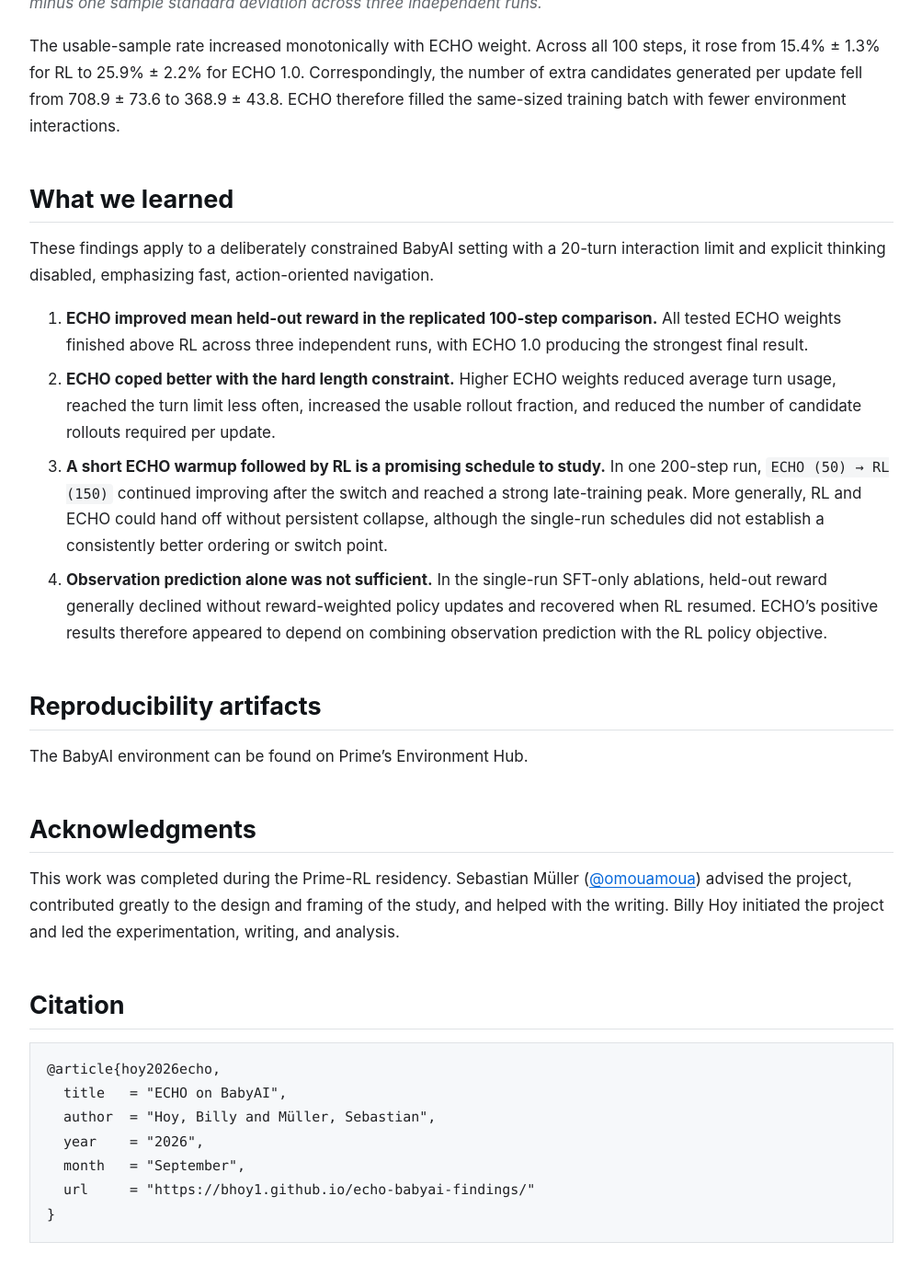
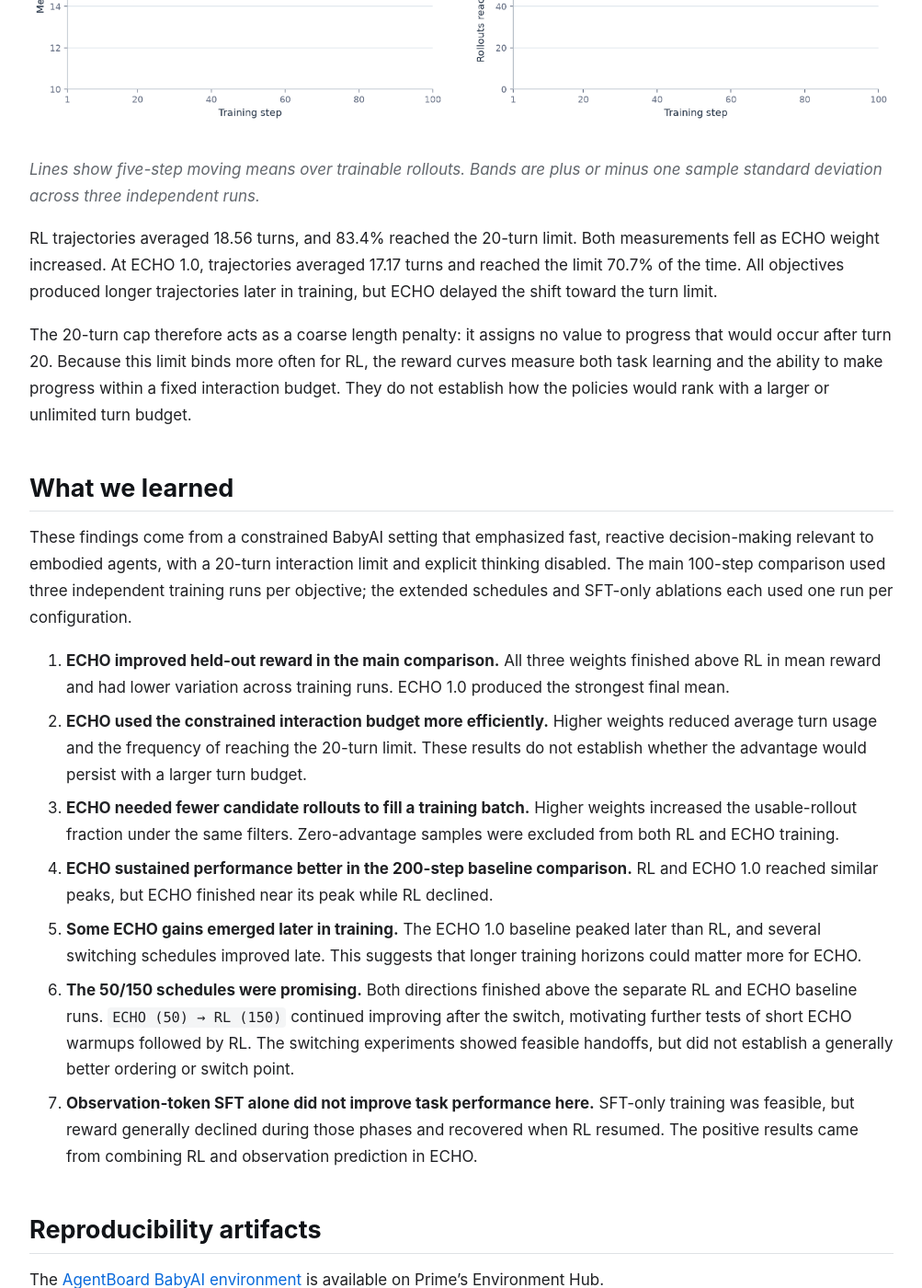
Before and after one commit to Bhoy1/echo-babyai-findings, a Jekyll site: the page built from index.md, in a window 1280 px wide and 1400 px high, scrolled down 15283 px. Shown: the whole window at 92% size, without its empty margins (138-1141 px from the left). Built offline with Jekyll 4.4.1, drawn with Linux system fonts in a browser that asks for light colours; some of the changed text lies outside the part shown.

Commit message:
Refine findings and link published BabyAI environment

```diff
--- a/index.md
+++ b/index.md
@@ -82,7 +82,7 @@ Despite this limitation, the constrained setting remains practically meaningful.
 
 We first compared RL with ECHO weights 0.05, 0.5, and 1.0 to test whether observation prediction changed reward, training consistency, turn usage, and rollout efficiency, and whether those effects depended on its weight. We ran each of the four objectives three times independently. At every evaluation checkpoint, each run was evaluated on all 28 held-out tasks with three rollout replicates per task. The bold curves below average the three independent training runs, and the bands show plus or minus one sample standard deviation across those runs.
 
-![Three independent non-switched training runs](figures/three_independent_runs_training_eval.png)
+![Three independent RL and ECHO training runs](figures/three_independent_runs_training_eval.png)
 
 *Training reward uses a five-step moving mean. Bold lines are means across three independent training runs; faint lines show the individual runs; bands are plus or minus one sample standard deviation across runs.*
 
@@ -148,11 +148,11 @@ The 100-step experiments showed that the objectives could hand off without a uni
 
 ### 200-step baselines
 
-We first extended RL and ECHO 1.0 without changing objectives, giving each 200 updates. This tests whether the difference observed at 100 steps persists, disappears, or emerges differently with additional optimization.
+We first trained RL and ECHO 1.0 independently for 200 updates without changing objectives. These uninterrupted runs provide the reference comparison for the switching schedules below and test whether the difference observed at 100 steps persists, disappears, or emerges differently with additional optimization.
 
-![Non-switched RL and ECHO over 200 steps](figures/standard_echo_200_always_on.png)
+![RL and ECHO 1.0 over 200 steps](figures/standard_echo_200_always_on.png)
 
-The non-switched runs reached similar peak held-out rewards, but on different timelines. RL reached `0.801` at step 25, then lost much of that gain and finished at `0.713`. ECHO 1.0 peaked later, reaching `0.807` at step 85, and held that performance through the end of training with a final reward of `0.805`.
+The 200-step RL and ECHO 1.0 reference runs reached similar peak held-out rewards, but on different timelines. RL reached `0.801` at step 25, then lost much of that gain and finished at `0.713`. ECHO 1.0 peaked later, reaching `0.807` at step 85, and held that performance through the end of training with a final reward of `0.805`. These runs serve as reference curves for the switching experiments below.
 
 The 100-step experiments showed that higher ECHO weights could induce transcript-like continuations in the model’s output. In the separate 200-step ECHO 1.0 run, this behavior appeared temporary: the fraction of held-out trajectories that exhausted the output-token limit peaked at 50% at step 45, largely disappeared by step 85, and remained at zero after step 150. During steps 176–200, ECHO averaged 9.6 turns and 16,155 processed tokens per trajectory, compared with 11.7 turns and 19,948 tokens for RL. This single-run evidence suggests that the policy recovered from the output drift rather than remaining trapped in it.
 
@@ -166,7 +166,7 @@ We then repeated the midpoint switch over a longer horizon. `RL (100) → ECHO (
 
 ![RL and ECHO switching at step 100](figures/standard_echo_200_switch100.png)
 
-*Faint curves show separate, independent non-switched RL and ECHO 1.0 runs for comparison; they are not matched continuations of the switching schedules.*
+*Faint curves show the separate, independent 200-step RL and ECHO 1.0 reference runs above; they are not matched continuations of the switching schedules.*
 
 Both schedules remained viable after changing objectives, but their post-switch trajectories differed. `RL (100) → ECHO (100)` fell from `0.800` at the switch to `0.712` at step 105, then recovered during the ECHO phase and reached a post-switch high of `0.826` at step 180, nearly matching its overall peak of `0.827` at step 30. It finished at `0.790`. `ECHO (100) → RL (100)` reached its overall peak of `0.847` at step 125, shortly after switching to RL, but that gain was not sustained; it finished at `0.779`. Both objectives could therefore take over after 100 updates without permanent collapse, but these single runs do not establish a preferred ordering.
 
@@ -176,32 +176,46 @@ Finally, we tested asymmetric schedules. `RL (50) → ECHO (150)` asks whether a
 
 ![RL and ECHO switching at step 50 over 200 steps](figures/standard_echo_200_switch50.png)
 
-*Faint curves show separate, independent non-switched RL and ECHO 1.0 runs for comparison; they are not matched continuations of the switching schedules.*
+*Faint curves show the separate, independent 200-step RL and ECHO 1.0 reference runs above; they are not matched continuations of the switching schedules.*
 
 The asymmetric schedules showed different transition behavior. `RL (50) → ECHO (150)` reached `0.839` at the switch, dropped to `0.735` by step 65, and then recovered during the longer ECHO phase to finish at `0.818`, although it never exceeded its step-50 peak. `ECHO (50) → RL (150)` entered the RL phase at `0.761`, improved to `0.838` by step 65, reached `0.857` at step 195, and finished at `0.823`. The latter result suggests that a short ECHO warmup followed by standard RL could be a useful schedule: ECHO can first provide dense observation-prediction updates, after which RL can refine the policy directly against reward. ECHO also preserved much of the behavior learned during an RL warmup after an initial dip. Because each schedule was run once, these results motivate replicated warmup experiments rather than establishing a generally superior ordering.
 
 
 ## SFT-only ablation
 
-Standard ECHO retains the RL policy objective while adding observation-token prediction. To isolate observation prediction, we tested SFT-only phases in which the RL objective was disabled and training used only supervised next-token prediction over observation tokens. This ablation asks whether observation prediction can maintain or improve task behavior on its own, or whether ECHO's effect depends on combining it with reward-weighted policy updates. These are single training runs, and each evaluation checkpoint reports the mean and standard deviation across three rollout replicates over 28 held-out tasks. For context, the figures include faint non-switched RL and ECHO 1.0 references from separate runs.
+Standard ECHO retains the RL policy objective while adding observation-token prediction. To isolate observation prediction, we tested SFT-only phases in which the RL objective was disabled and training used only supervised next-token prediction over observation tokens. This ablation asks whether observation prediction can maintain or improve task behavior on its own, or whether ECHO's effect depends on combining it with reward-weighted policy updates. These are single training runs, and each evaluation checkpoint reports the mean and standard deviation across three rollout replicates over 28 held-out tasks. The figures include faint RL and ECHO 1.0 reference trajectories from separate runs.
 
 ![Training and held-out evaluation for RL and SFT-only switches](figures/sft_switch_training_eval.png)
 
 
-The direction of the effect was clear in both schedules. Under SFT-only training, held-out reward fell during the first 100 steps; switching to RL then recovered it. `SFT-only → RL` fell from `0.522` at initialization to `0.395` at the switch, then reached a post-switch peak of `0.798` and finished at `0.733`. In the reverse direction, RL first raised held-out reward to `0.796` at the switch, while the subsequent SFT-only phase gradually gave back part of that gain and finished at `0.746`. Observation prediction alone therefore did not replace RL in this setting, although the model remained recoverable when RL was restored.
+The direction of the effect was clear in both schedules. Under SFT-only training, held-out reward fell during the first 100 steps; switching to RL then recovered it. `SFT-only → RL` fell from `0.522` at initialization to `0.395` at the switch, then reached a post-switch peak of `0.798` and finished at `0.733`. In the reverse direction, RL first raised held-out reward to `0.796` at the switch, while the subsequent SFT-only phase gradually gave back part of that gain and finished at `0.746`. In these runs, SFT-only was not an effective warmup or cooldown for RL. The positive results came from standard ECHO, which trains with RL and observation prediction together.
 
-We also tested repeated handoffs by dividing one 200-step run into four equal phases: `RL (50) → SFT-only (50) → RL (50) → SFT-only (50)`. This asks whether the loss observed under SFT-only training repeats after each switch and whether returning to RL can recover task performance more than once.
+We also tested repeated handoffs by dividing one 200-step run into four equal phases: `RL (50) → SFT-only (50) → RL (50) → SFT-only (50)`. This asks whether the drop in held-out reward observed under SFT-only training repeats after each switch and whether returning to RL can recover task performance more than once.
 
 ![Four-phase RL and SFT-only schedule](figures/sft_four_phase_training_eval.png)
 
 
-The first RL phase raised held-out reward from `0.522` at initialization to `0.821` at step 50. The first SFT-only phase then reduced it to `0.631` at step 100. Returning to RL recovered the reward to `0.804` at step 150. The final SFT-only phase behaved differently from the first: reward briefly reached `0.814` at step 165 and finished at `0.790`, only slightly below its value at the second switch. This run shows that performance could recover when RL was restored and that repeated objective changes did not cause a persistent collapse. However, because the second SFT-only phase caused much less degradation than the first and the schedule was run only once, the experiment does not separate phase-order effects from training progress or evaluation noise.
+The first RL phase raised held-out reward from `0.522` at initialization to `0.821` at step 50. The first SFT-only phase then reduced it to `0.631` at step 100. Returning to RL recovered the reward to `0.804` at step 150. The final SFT-only phase behaved differently from the first: reward briefly reached `0.814` at step 165 and finished at `0.790`, only slightly below its value at the second switch.
+
+RL established and restored task performance, while SFT-only phases generally reduced held-out reward. The first SFT-only phase caused a substantial decline, but the second caused only a small decrease, consistent with the modest degradation in the earlier experiment with 100 RL steps followed by 100 SFT-only steps.
 
 ## Turn constraint and rollout efficiency
 
-A trainable rollout is a generated trajectory that passes the active pre-batch filters and is included in the policy update. Three filters were active in these experiments: zero advantage, repetition, and gibberish. The logs record only aggregate generated and trainable counts, so we cannot attribute rejected rollouts to individual filters. Qualitative inspection found no obvious repetition or gibberish in the saved trajectories, making zero advantage the likely dominant source of filtering.
+GRPO learns from differences in reward between samples in the same rollout group. If every sample receives the same reward, their RL advantages are zero. ECHO's SFT component can still learn from their observation tokens. Here we examine how ECHO changed the number of rollouts needed to fill a training batch and their turn usage.
 
-The turn metrics below describe these trainable rollouts.
+At the time, [prime-rl](https://github.com/PrimeIntellect-ai/prime-rl)'s zero-advantage filter used only the RL advantage: samples with zero advantage were discarded even though ECHO's SFT component could still provide a training signal. The intended adjustment going forward is to retain those samples for ECHO training. The efficiency gains below therefore reflect ECHO producing more trainable rollouts.
+
+A **trainable rollout** is a trajectory that passes the active filters and is used for training. Three filters were active: zero advantage, repetition, and gibberish. The logs recorded total generated and trainable counts, but did not separate rejections by filter. We saw no obvious repetition or gibberish in the saved trajectories, suggesting that zero advantage accounted for most filtering.
+
+For each update, prime-rl sampled until enough rollouts passed the filters to fill the training batch. The first plot shows the usable-sample rate: the percentage of generated rollouts that passed those filters and were used for training.
+
+![Usable rollout percentage over training](figures/behavior_tables/three_independent_runs_filtering_plot.png)
+
+*Lines show the five-step moving mean of trainable rollouts divided by generated candidates. Bands are plus or minus one sample standard deviation across three independent runs.*
+
+The usable-sample rate increased monotonically with ECHO weight. Across all 100 steps, it rose from 15.4% ± 1.3% for RL to 25.9% ± 2.2% for ECHO 1.0. Correspondingly, the number of extra candidates generated per update fell from 708.9 ± 73.6 to 368.9 ± 43.8. ECHO therefore filled the same-sized training batch with fewer environment interactions.
+
+The next plot shows the average number of turns in trainable rollouts and how often they reached the 20-turn limit.
 
 ![Turn length and turn-limit rate over training](figures/behavior_tables/three_independent_runs_turns_plot.png)
 
@@ -211,27 +225,22 @@ RL trajectories averaged 18.56 turns, and 83.4% reached the 20-turn limit. Both
 
 The 20-turn cap therefore acts as a coarse length penalty: it assigns no value to progress that would occur after turn 20. Because this limit binds more often for RL, the reward curves measure both task learning and the ability to make progress within a fixed interaction budget. They do not establish how the policies would rank with a larger or unlimited turn budget.
 
-For each update, [prime-rl](https://github.com/PrimeIntellect-ai/prime-rl) continues sampling rollouts until it has collected a full batch of trainable trajectories. The next plot shows the percentage of generated candidates that were used for training.
-
-![Usable rollout percentage over training](figures/behavior_tables/three_independent_runs_filtering_plot.png)
-
-*Lines show the five-step moving mean of trainable rollouts divided by generated candidates. Bands are plus or minus one sample standard deviation across three independent runs.*
-
-The usable-sample rate increased monotonically with ECHO weight. Across all 100 steps, it rose from 15.4% ± 1.3% for RL to 25.9% ± 2.2% for ECHO 1.0. Correspondingly, the number of extra candidates generated per update fell from 708.9 ± 73.6 to 368.9 ± 43.8. ECHO therefore filled the same-sized training batch with fewer environment interactions.
-
 ## What we learned
 
-These findings apply to a deliberately constrained BabyAI setting with a 20-turn interaction limit and explicit thinking disabled, emphasizing fast, action-oriented navigation.
+These findings come from a constrained BabyAI setting that emphasized fast, reactive decision-making relevant to embodied agents, with a 20-turn interaction limit and explicit thinking disabled. The main 100-step comparison used three independent training runs per objective; the extended schedules and SFT-only ablations each used one run per configuration.
 
-1. **ECHO improved mean held-out reward in the replicated 100-step comparison.** All tested ECHO weights finished above RL across three independent runs, with ECHO 1.0 producing the strongest final result.
-2. **ECHO coped better with the hard length constraint.** Higher ECHO weights reduced average turn usage, reached the turn limit less often, increased the usable rollout fraction, and reduced the number of candidate rollouts required per update.
-3. **A short ECHO warmup followed by RL is a promising schedule to study.** In one 200-step run, `ECHO (50) → RL (150)` continued improving after the switch and reached a strong late-training peak. More generally, RL and ECHO could hand off without persistent collapse, although the single-run schedules did not establish a consistently better ordering or switch point.
-4. **Observation prediction alone was not sufficient.** In the single-run SFT-only ablations, held-out reward generally declined without reward-weighted policy updates and recovered when RL resumed. ECHO's positive results therefore appeared to depend on combining observation prediction with the RL policy objective.
+1. **ECHO improved held-out reward in the main comparison.** All three weights finished above RL in mean reward and had lower variation across training runs. ECHO 1.0 produced the strongest final mean.
+2. **ECHO used the constrained interaction budget more efficiently.** Higher weights reduced average turn usage and the frequency of reaching the 20-turn limit. These results do not establish whether the advantage would persist with a larger turn budget.
+3. **ECHO needed fewer candidate rollouts to fill a training batch.** Higher weights increased the usable-rollout fraction under the same filters. Zero-advantage samples were excluded from both RL and ECHO training.
+4. **ECHO sustained performance better in the 200-step baseline comparison.** RL and ECHO 1.0 reached similar peaks, but ECHO finished near its peak while RL declined.
+5. **Some ECHO gains emerged later in training.** The ECHO 1.0 baseline peaked later than RL, and several switching schedules improved late. This suggests that longer training horizons could matter more for ECHO.
+6. **The 50/150 schedules were promising.** Both directions finished above the separate RL and ECHO baseline runs. `ECHO (50) → RL (150)` continued improving after the switch, motivating further tests of short ECHO warmups followed by RL. The switching experiments showed feasible handoffs, but did not establish a generally better ordering or switch point.
+7. **Observation-token SFT alone did not improve task performance here.** SFT-only training was feasible, but reward generally declined during those phases and recovered when RL resumed. The positive results came from combining RL and observation prediction in ECHO.
 
 
 ## Reproducibility artifacts
 
-The BabyAI environment can be found on Prime's Environment Hub.
+The [AgentBoard BabyAI environment](https://app.primeintellect.ai/dashboard/environments/bhoy1/agentboard-babyai) is available on Prime's Environment Hub.
 
 ## Acknowledgments
 
```
Also changed, not shown: other parts of index.md (+1 -1 lines).
